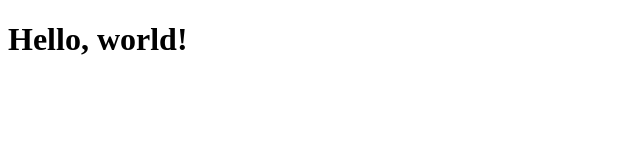
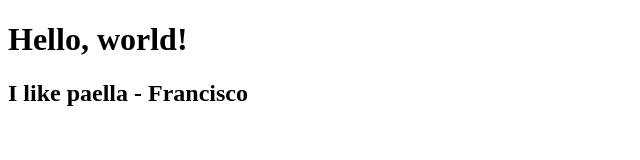
Before and after one commit to EcaCosca/b37-Your-Name-Project, a plain HTML site: page index.html in a window 1280 px wide. Shown: the whole page, without its empty margins (0-640 px from the left). Drawn offline with Linux system fonts and the light colour scheme.

Commit message:
New line Francisco

```diff
--- a/index.html
+++ b/index.html
@@ -9,5 +9,11 @@
 <body>
 
     <h1>Hello, world!</h1>
+
+
+    <!-----FRANCISCO-->
+    <h2>I like paella - Francisco </h2>
+    <!----FRANCISCO-->
+
 </body>
 </html>
```
